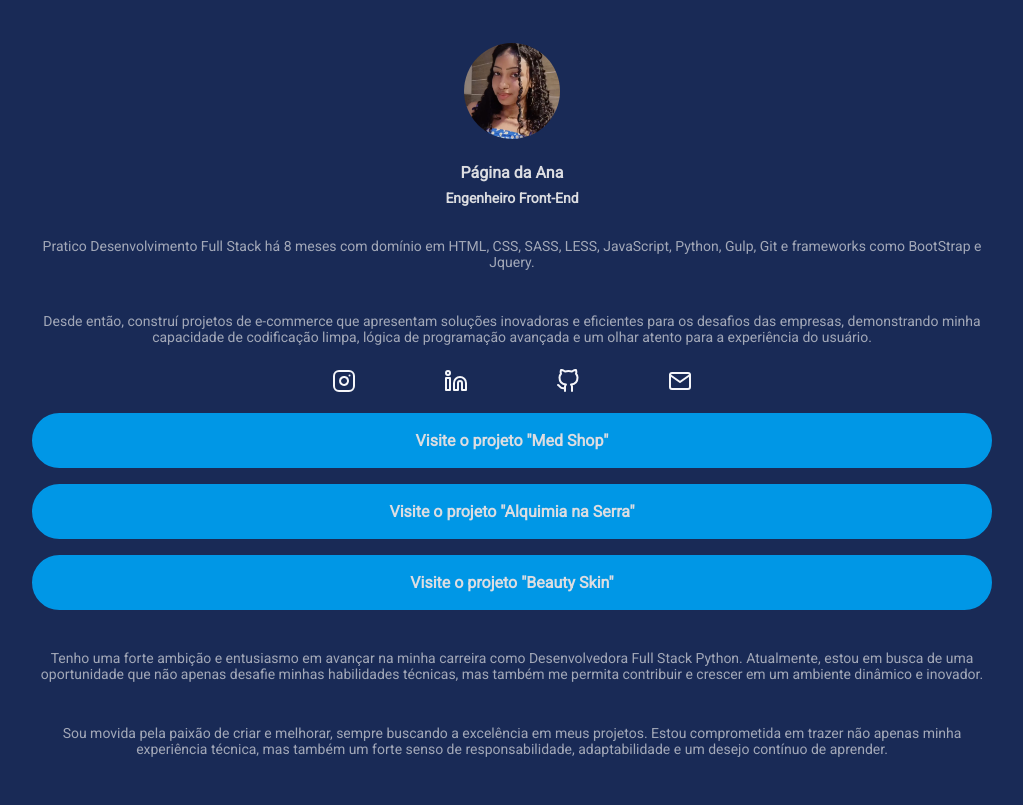
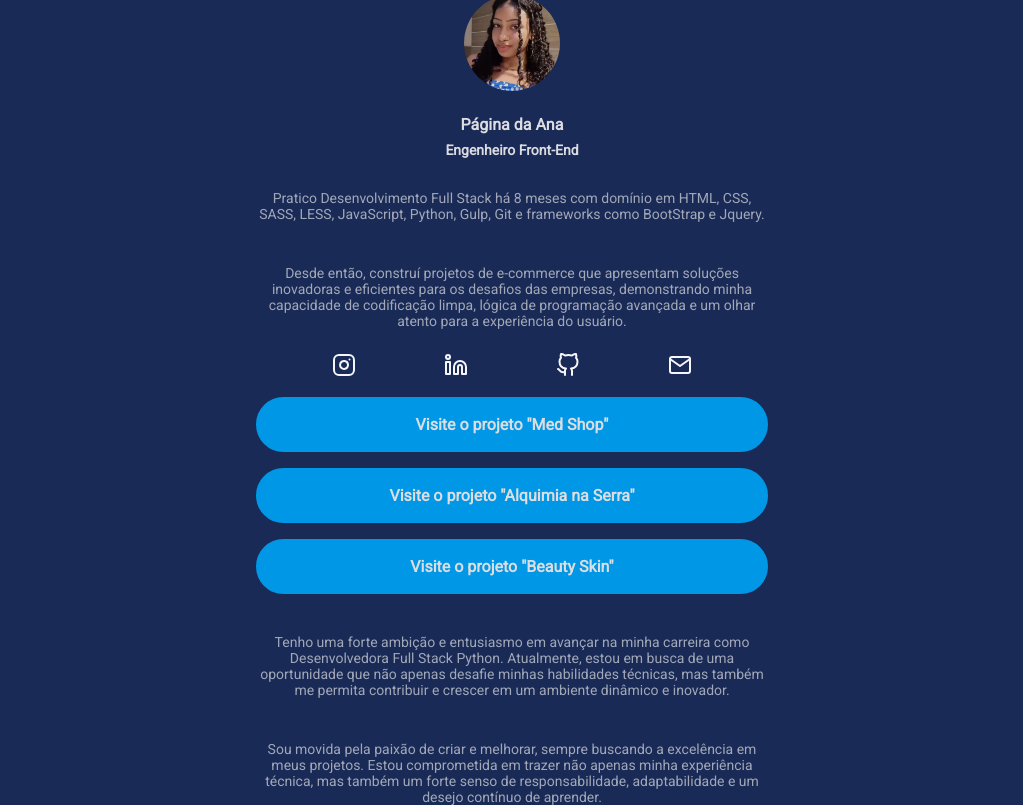
Before and after one commit to lyannabueno/less_sintaxe, a website: page index.html in a window 1280 px wide. Shown: the whole page, without its empty margins (128-1151 px from the left). Drawn offline with nearby package versions, Linux system fonts and the light colour scheme; files that its build step writes are made by us from their sources.

Commit message:
add new breakpoint

```diff
--- a/src/styles/main.less
+++ b/src/styles/main.less
@@ -1,6 +1,7 @@
 @import "mapas.less";
 @breakpointMobile: ~"(max-width: 767px)";
 @breakpointTablet: ~"(min-width: 768px) and (max-width: 1023px)";
+@breakpointPc: ~"(min-width: 1024px)";
 
 .marginBottom8 {
     margin-bottom: 8px;
@@ -29,6 +30,10 @@ li {
     display: flex;
     flex-direction: column;
     justify-content: center;
+
+    @media @breakpointPc {
+        max-width: 40%;
+    }
 
     @media @breakpointMobile {
         max-width: 70%;
```
